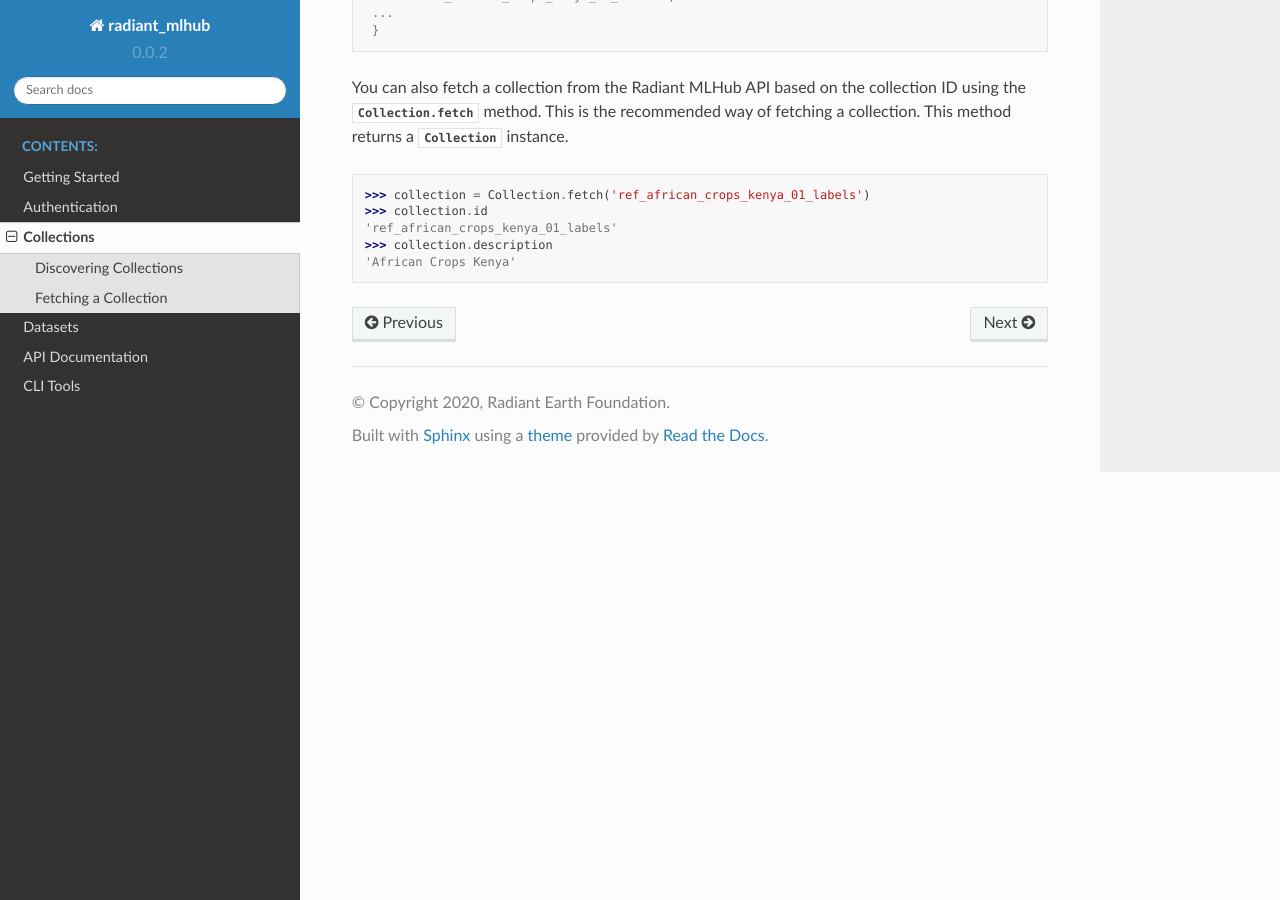
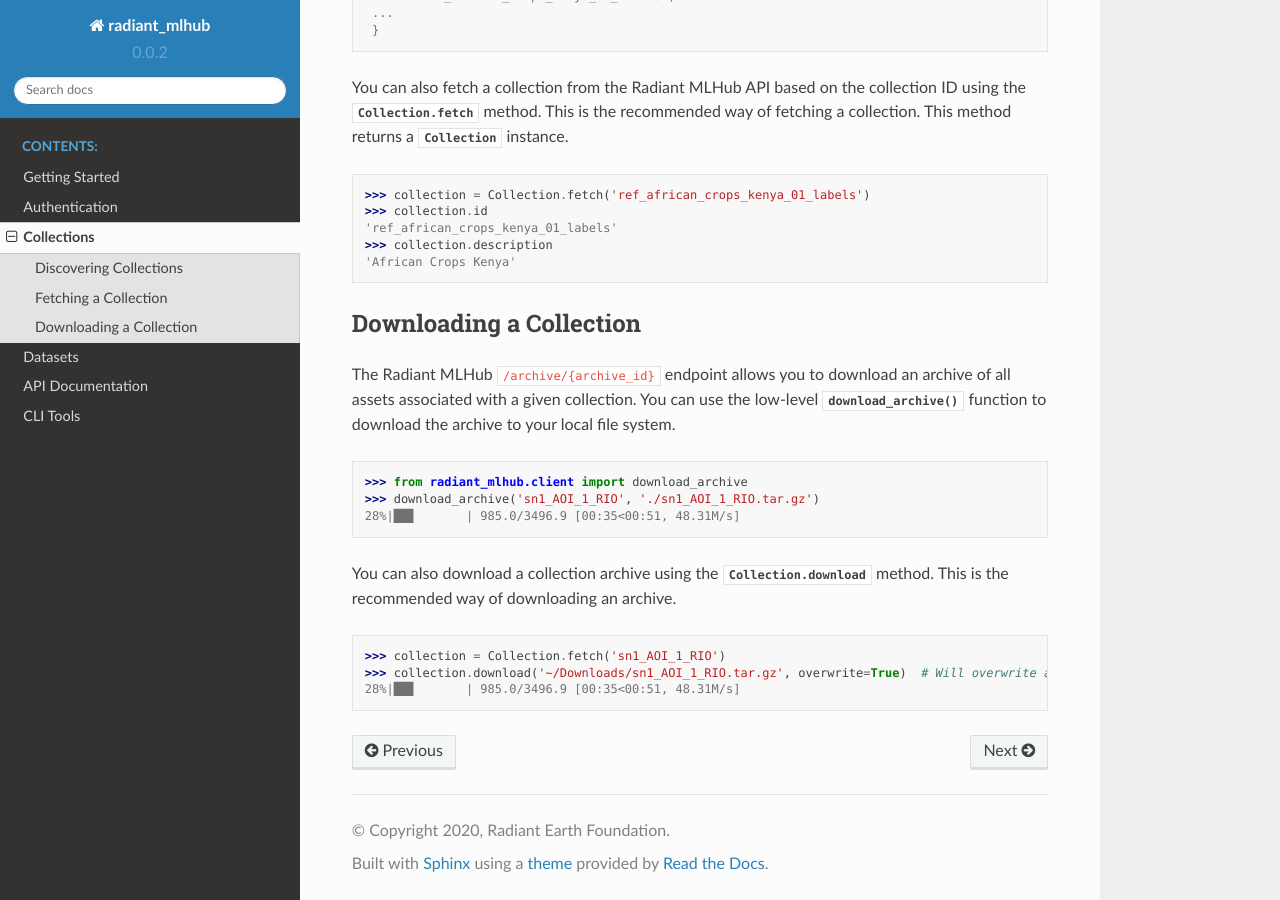
Before and after one commit to radiantearth/radiant-mlhub, a Sphinx documentation site: the page built from docs/source/collections.rst, in a window 1280 px wide and 900 px high, scrolled down 1850 px. Built offline with Sphinx 7.4.7 and the Read the Docs theme 2.0.0, drawn with Linux system fonts in a browser that asks for light colours.

Commit message:
Add download methods to Collections docs

```diff
--- a/docs/source/collections.rst
+++ b/docs/source/collections.rst
@@ -102,3 +102,24 @@ method. This is the recommended way of fetching a collection. This method return
     'ref_african_crops_kenya_01_labels'
     >>> collection.description
     'African Crops Kenya'
+
+Downloading a Collection
+++++++++++++++++++++++++
+
+The Radiant MLHub ``/archive/{archive_id}`` endpoint allows you to download an archive of all assets associated with a given collection. You
+can use the low-level :func:`~radiant_mlhub.client.download_archive` function to download the archive to your local file system.
+
+.. code-block:: python
+
+    >>> from radiant_mlhub.client import download_archive
+    >>> download_archive('sn1_AOI_1_RIO', './sn1_AOI_1_RIO.tar.gz')
+    28%|██▊       | 985.0/3496.9 [00:35<00:51, 48.31M/s]
+
+You can also download a collection archive using the :meth:`Collection.download <radiant_mlhub.models.Collection.download>`
+method. This is the recommended way of downloading an archive.
+
+.. code-block:: python
+
+    >>> collection = Collection.fetch('sn1_AOI_1_RIO')
+    >>> collection.download('~/Downloads/sn1_AOI_1_RIO.tar.gz', overwrite=True)  # Will overwrite an existing file of the same name
+    28%|██▊       | 985.0/3496.9 [00:35<00:51, 48.31M/s]
```
